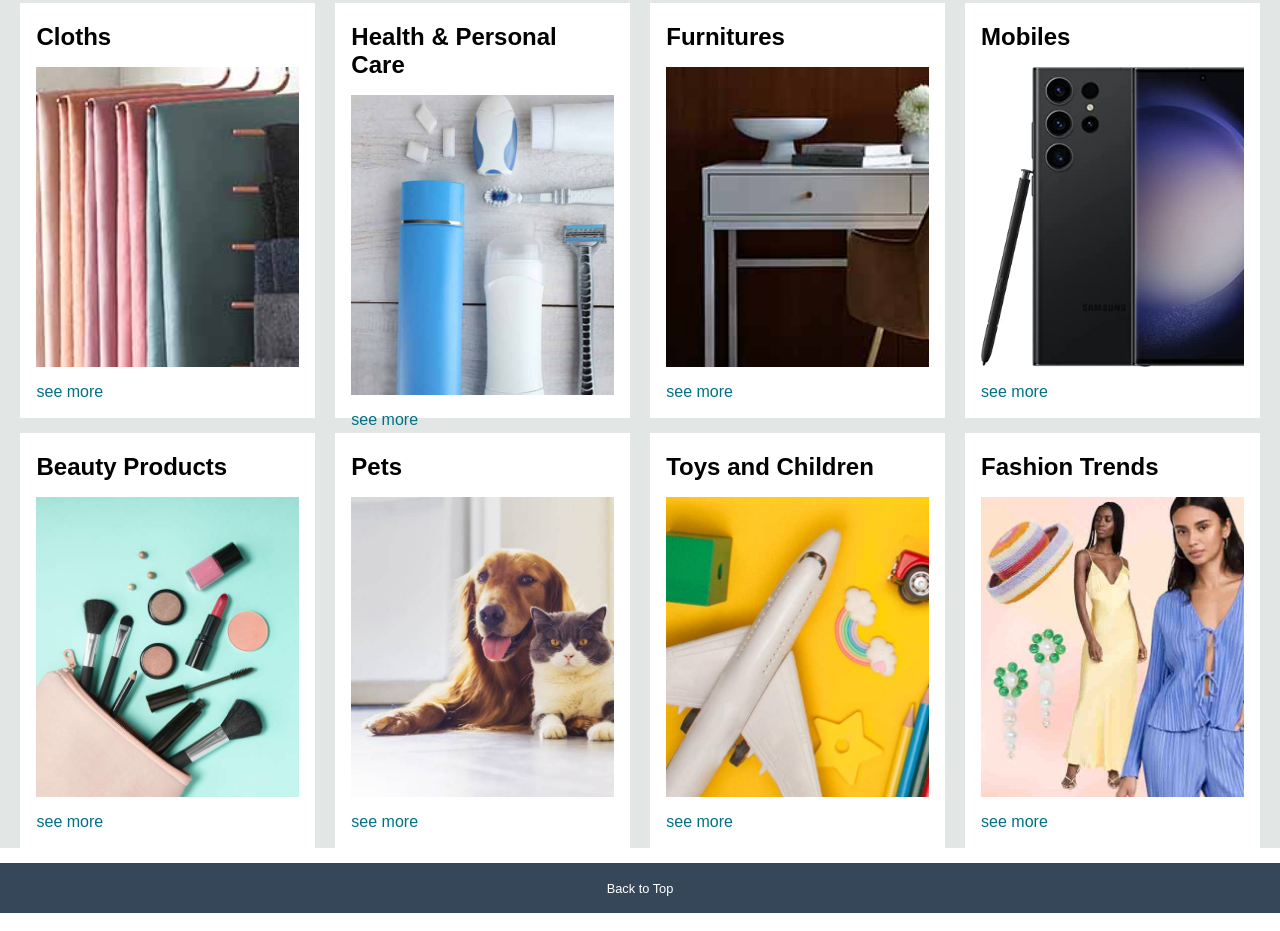
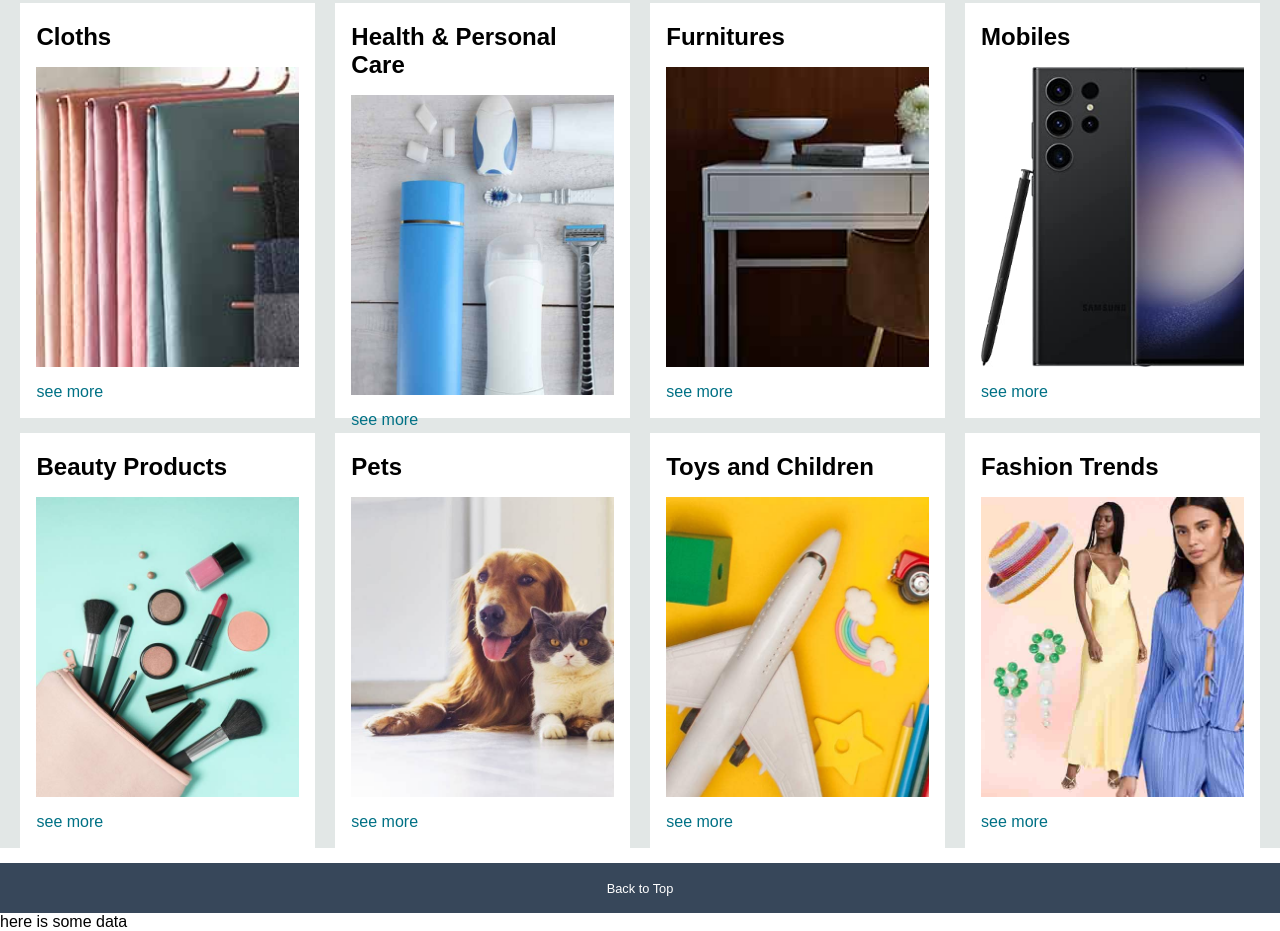
Before and after one commit to maharixhi/Amazon_Clone, a plain HTML site: page index.html in a window 1280 px wide. Shown: the part 492-1423 px from the top of the page. Drawn offline with Linux system fonts and the light colour scheme.

Commit message:
Done with Footer

```diff
--- a/index.html
+++ b/index.html
@@ -129,7 +129,7 @@
         </div>
 
         <div class="foot-panel2">
-
+            here is some data
         </div>
     </footer>
 </body>
```
